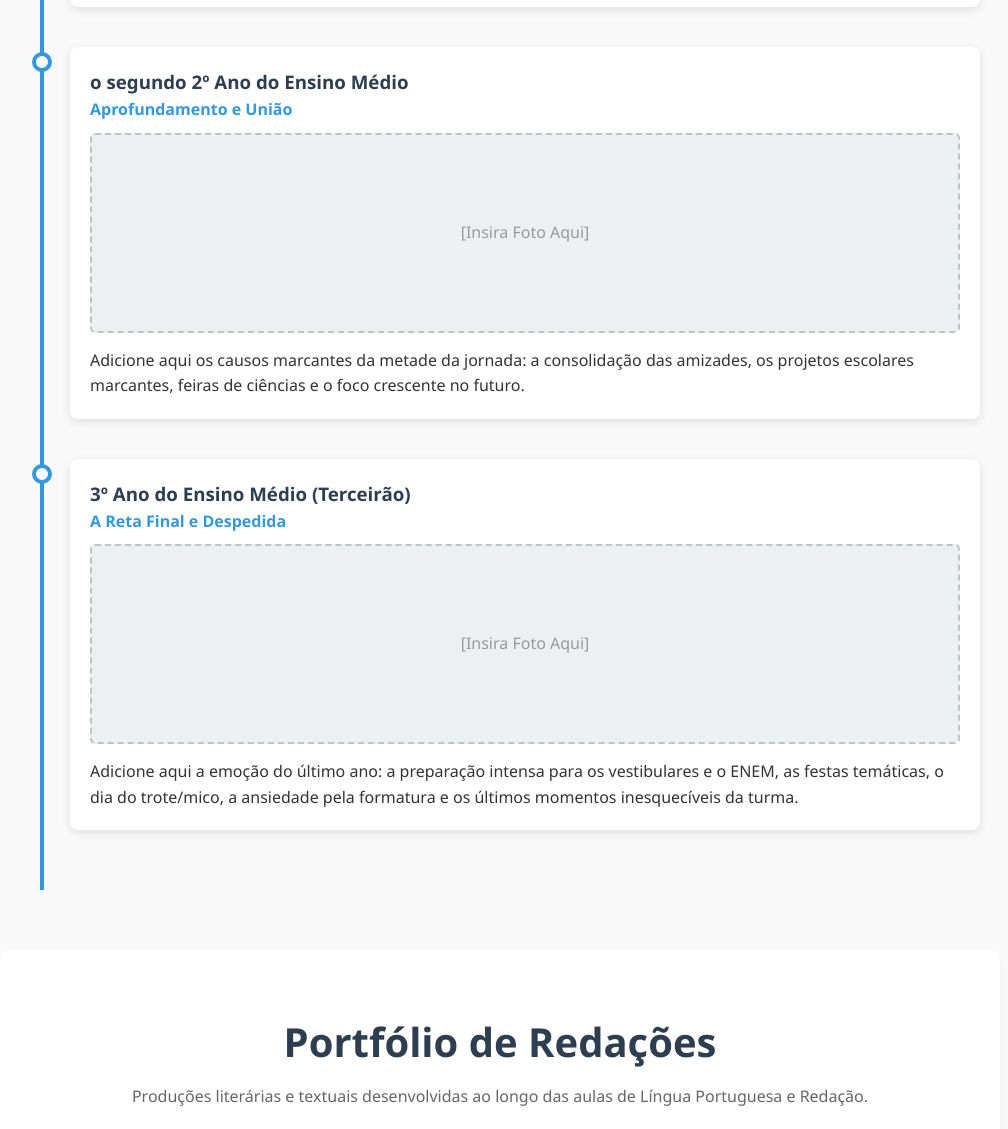
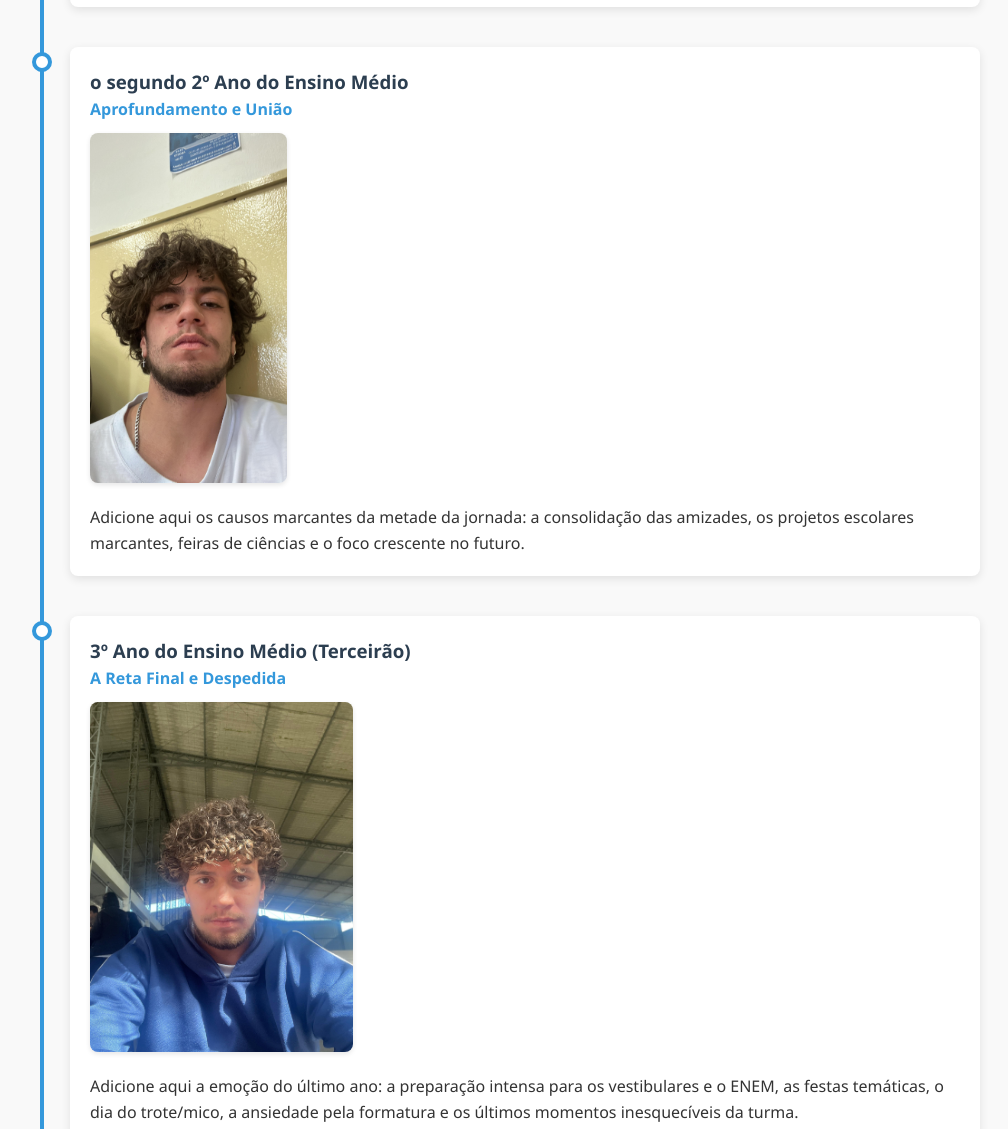
Before and after one commit to ArthurN-RDB/fim, a plain HTML site: page index.html in a window 1280 px wide. Shown: the part 2978-4107 px from the top of the page, without its empty margins (140-1148 px from the left). Drawn offline with Linux system fonts and the light colour scheme.

Commit message:
mais fotos

```diff
--- a/index.html
+++ b/index.html
@@ -83,7 +83,7 @@
     <div class="timeline-content">
         <h3>o segundo 2º Ano do Ensino Médio</h3>
         <p class="date">Aprofundamento e União</p>
-        <div class="media-placeholder">[Insira Foto Aqui]</div>
+       <img src="2anoe.jpeg" alt="Descrição da foto" class="foto-memoria">
         <p>Adicione aqui os causos marcantes da metade da jornada: a consolidação das amizades, os projetos escolares marcantes, feiras de ciências e o foco crescente no futuro.</p>
     </div>
 </div>
@@ -92,7 +92,7 @@
     <div class="timeline-content">
         <h3>3º Ano do Ensino Médio (Terceirão)</h3>
         <p class="date">A Reta Final e Despedida</p>
-        <div class="media-placeholder">[Insira Foto Aqui]</div>
+        <img src="3ano.jpeg" alt="Descrição da foto" class="foto-memoria">
         <p>Adicione aqui a emoção do último ano: a preparação intensa para os vestibulares e o ENEM, as festas temáticas, o dia do trote/mico, a ansiedade pela formatura e os últimos momentos inesquecíveis da turma.</p>
     </div>
 </div>
```
Also changed, not shown: 2anoe.jpeg (added), 3ano.jpeg (added).
